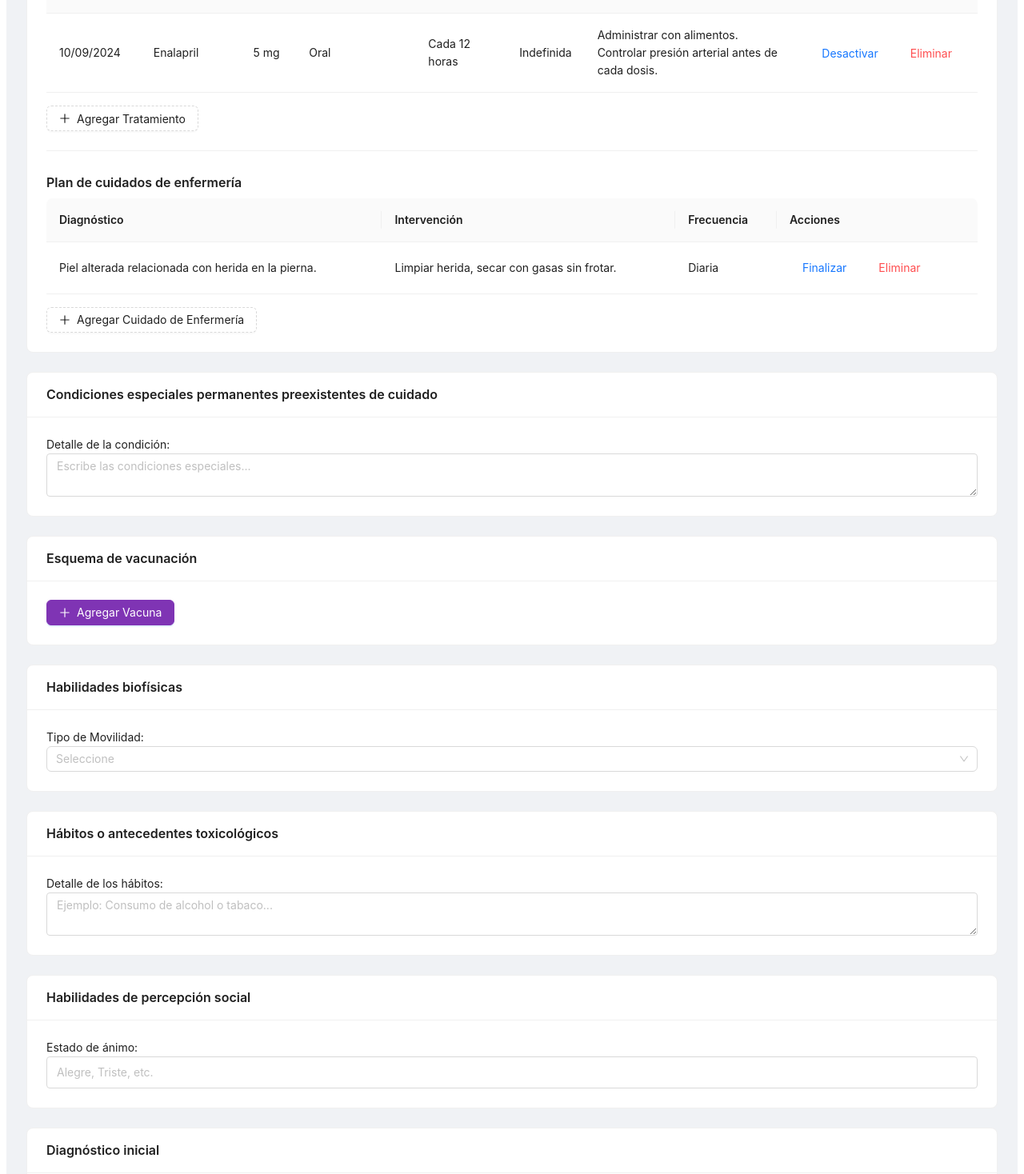
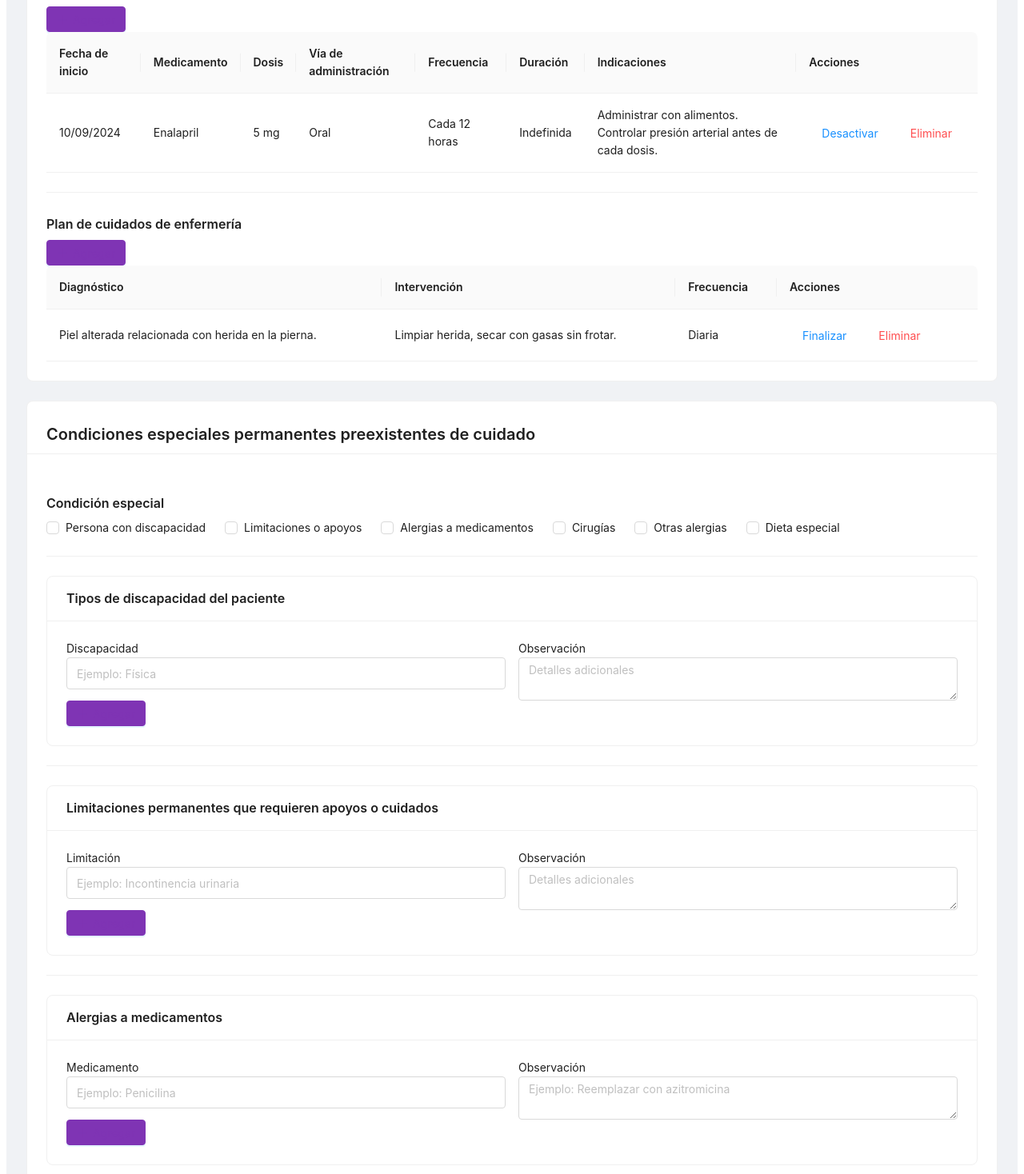
Before and after one commit to Davidvera27/CareLink, a React (Create React App) app in the folder frontend/: page /detalles-usuario/historia-clinica/1 in a window 1280 px wide. Shown: the part 1462-2930 px from the top of the page at 80% size. Built offline with nearby package versions, Linux system fonts and the light colour scheme; sample sign-in values are in the browser's storage.

Commit message:
Update HistoriaClinica.js

```diff
--- a/frontend/src/components/HistoriaClinica.js
+++ b/frontend/src/components/HistoriaClinica.js
@@ -172,25 +172,37 @@ const HistoriaClinica = () => {
         {/* Tratamientos o medicamentos temporales o permanentes */}
         <Card
           className="tratamientos-card"
-  title="Tratamientos o medicamentos temporales o permanentes que requieren apoyo"
+          title={<Title level={4}>Tratamientos o medicamentos temporales o permanentes que requieren apoyo</Title>}
           bordered
         >
-  <div style={{ marginBottom: "16px" }}>
-    <Checkbox.Group style={{ display: "flex", gap: "16px" }}>
+          {/* Checkboxes */}
+          <div>
+            <Title level={5} className="checkbox-title">Tratamientos o medicamentos</Title>
+            <Checkbox.Group style={{ display: "flex", gap: "16px", marginBottom: "16px" }}>
               <Checkbox value="farmaco" defaultChecked>
                 Régimen farmacoterapéutico
               </Checkbox>
               <Checkbox value="enfermeria" defaultChecked>
                 Plan de cuidados de enfermería
               </Checkbox>
-      <Checkbox value="fisioterapia">
+              <Checkbox value="fisioterapia" defaultChecked>
                 Intervención fisioterapéutica
               </Checkbox>
             </Checkbox.Group>
           </div>
 
+          {/* Régimen Farmacoterapéutico */}
           <div>
-    <Typography.Title level={5}>Régimen farmacoterapéutico</Typography.Title>
+            <div className="table-header">
+              <Title level={5}>Régimen farmacoterapéutico</Title>
+              <Button
+                type="primary"
+                icon={<PlusOutlined />}
+                className="add-button"
+              >
+                Agregar
+              </Button>
+            </div>
             <Table
               columns={[
                 { title: "Fecha de inicio", dataIndex: "startDate", key: "startDate" },
@@ -209,7 +221,9 @@ const HistoriaClinica = () => {
                   key: "actions",
                   render: (_, record) => (
                     <Space>
-              <Button type="link">Desactivar</Button>
+                      <Button type="link" style={{ color: "#1890ff" }}>
+                        Desactivar
+                      </Button>
                       <Button type="link" danger>
                         Eliminar
                       </Button>
@@ -232,19 +246,22 @@ const HistoriaClinica = () => {
               ]}
               pagination={false}
             />
-    <Button
-      type="dashed"
-      icon={<PlusOutlined />}
-      style={{ marginTop: "16px" }}
-    >
-      Agregar Tratamiento
-    </Button>
           </div>
 
           <Divider />
 
+          {/* Plan de Cuidados de Enfermería */}
           <div>
-    <Typography.Title level={5}>Plan de cuidados de enfermería</Typography.Title>
+            <div className="table-header">
+              <Title level={5}>Plan de cuidados de enfermería</Title>
+              <Button
+                type="primary"
+                icon={<PlusOutlined />}
+                className="add-button"
+              >
+                Agregar
+              </Button>
+            </div>
             <Table
               columns={[
                 { title: "Diagnóstico", dataIndex: "diagnosis", key: "diagnosis" },
@@ -255,7 +272,9 @@ const HistoriaClinica = () => {
                   key: "actions",
                   render: (_, record) => (
                     <Space>
-              <Button type="link">Finalizar</Button>
+                      <Button type="link" style={{ color: "#1890ff" }}>
+                        Finalizar
+                      </Button>
                       <Button type="link" danger>
                         Eliminar
                       </Button>
@@ -273,22 +292,124 @@ const HistoriaClinica = () => {
               ]}
               pagination={false}
             />
-    <Button
-      type="dashed"
-      icon={<PlusOutlined />}
-      style={{ marginTop: "16px" }}
+          </div>
+        </Card>
+{/* Tarjeta: Condiciones especiales permanentes preexistentes de cuidado */}
+<Card
+  className="condiciones-card"
+  title={<Title level={4}>Condiciones especiales permanentes preexistentes de cuidado</Title>}
+  bordered
 >
-      Agregar Cuidado de Enfermería
+  {/* Head: Checkboxes */}
+  <div className="condiciones-head">
+    <Title level={5} className="checkbox-title">Condición especial</Title>
+    <Checkbox.Group style={{ display: "flex", flexWrap: "wrap", gap: "16px" }}>
+      <Checkbox value="discapacidad" defaultChecked>
+        Persona con discapacidad
+      </Checkbox>
+      <Checkbox value="apoyos" defaultChecked>
+        Limitaciones o apoyos
+      </Checkbox>
+      <Checkbox value="medicamentos" defaultChecked>
+        Alergias a medicamentos
+      </Checkbox>
+      <Checkbox value="cirugias" defaultChecked>
+        Cirugías
+      </Checkbox>
+      <Checkbox value="alergias">
+        Otras alergias
+      </Checkbox>
+      <Checkbox value="dieta">
+        Dieta especial
+      </Checkbox>
+    </Checkbox.Group>
+  </div>
+
+  <Divider />
+
+  {/* Body */}
+  <div className="condiciones-body">
+    {/* Formulario 1: Tipos de discapacidad */}
+    <Card
+      title="Tipos de discapacidad del paciente"
+      className="terciaria-card"
+      bordered
+    >
+      <Row gutter={16}>
+        <Col span={12}>
+          <label>
+            Discapacidad
+            <Input placeholder="Ejemplo: Física" />
+          </label>
+        </Col>
+        <Col span={12}>
+          <label>
+            Observación
+            <Input.TextArea placeholder="Detalles adicionales" />
+          </label>
+        </Col>
+      </Row>
+      <Button type="primary" icon={<PlusOutlined />} className="add-button">
+        Agregar
       </Button>
+    </Card>
+
+    <Divider />
+
+    {/* Formulario 2: Limitaciones permanentes */}
+    <Card
+      title="Limitaciones permanentes que requieren apoyos o cuidados"
+      className="terciaria-card"
+      bordered
+    >
+      <Row gutter={16}>
+        <Col span={12}>
+          <label>
+            Limitación
+            <Input placeholder="Ejemplo: Incontinencia urinaria" />
+          </label>
+        </Col>
+        <Col span={12}>
+          <label>
+            Observación
+            <Input.TextArea placeholder="Detalles adicionales" />
+          </label>
+        </Col>
+      </Row>
+      <Button type="primary" icon={<PlusOutlined />} className="add-button">
+        Agregar
+      </Button>
+    </Card>
+
+    <Divider />
+
+    {/* Formulario 3: Alergias a medicamentos */}
+    <Card
+      title="Alergias a medicamentos"
+      className="terciaria-card"
+      bordered
+    >
+      <Row gutter={16}>
+        <Col span={12}>
+          <label>
+            Medicamento
+            <Input placeholder="Ejemplo: Penicilina" />
+          </label>
+        </Col>
+        <Col span={12}>
+          <label>
+            Observación
+            <Input.TextArea placeholder="Ejemplo: Reemplazar con azitromicina" />
+          </label>
+        </Col>
+      </Row>
+      <Button type="primary" icon={<PlusOutlined />} className="add-button">
+        Agregar
+      </Button>
+    </Card>
   </div>
 </Card>
 
-        <Card title="Condiciones especiales permanentes preexistentes de cuidado" bordered>
-          <label>
-            Detalle de la condición:
-            <Input.TextArea placeholder="Escribe las condiciones especiales..." />
-          </label>
-        </Card>
 
         <Card title="Esquema de vacunación" bordered>
           <Button type="primary" icon={<PlusOutlined />}>
```
Lines whose indentation alone changed are shown as unchanged.
